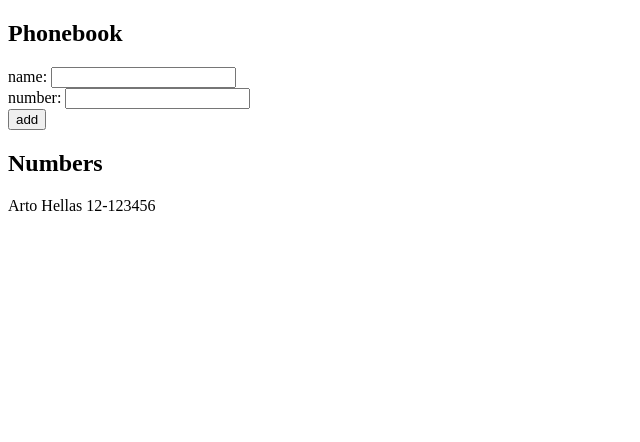
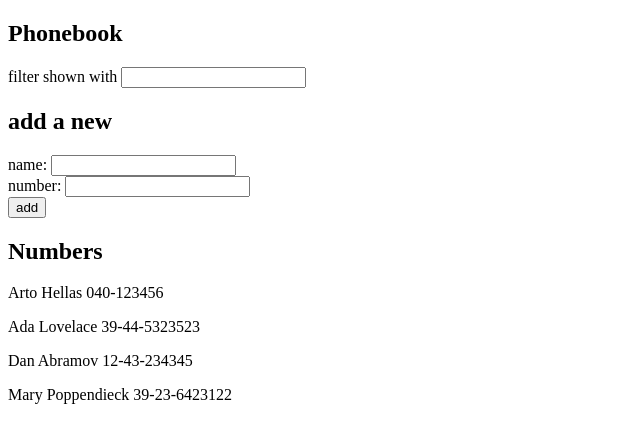
Before and after one commit to AlexandreSchnell/fullstackopen-part2, a React (Create React App) app in the folder phonebook/: page / in a window 1280 px wide. Shown: the top 442 px of the page, without its empty margins (0-640 px from the left). Built offline with nearby package versions, Linux system fonts and the light colour scheme.

Commit message:
Exercise 2.9

```diff
--- a/phonebook/src/App.js
+++ b/phonebook/src/App.js
@@ -2,17 +2,19 @@
 
 const App = () => {
   const [persons, setPersons] = useState([
-    {
-      name: 'Arto Hellas',
-      number: '12-123456'
-    }
+    { name: 'Arto Hellas', number: '040-123456', id: 1 },
+    { name: 'Ada Lovelace', number: '39-44-5323523', id: 2 },
+    { name: 'Dan Abramov', number: '12-43-234345', id: 3 },
+    { name: 'Mary Poppendieck', number: '39-23-6423122', id: 4 }
   ])
+  const [filteredPersons, setFilteredPersons] = useState(persons)
   const [newName, setNewName] = useState('')
   const [newNumber, setNewNumber] = useState('')
+  const [search, setSearch] = useState('')
 
   const addPerson = (event) => {
     event.preventDefault()
-    if(persons.some(person => person.name === newName)){
+    if(persons.some(person => person.name.toLowerCase() === newName.toLowerCase())){
       return alert(`${newName} is already added to phonebook`)
     }
 
@@ -21,16 +23,29 @@
       number: newNumber,
     }
     setPersons(persons.concat(personObject))
+
+    if(newName.toLowerCase().includes(search))
+      setFilteredPersons(filteredPersons.concat(personObject))
+
     setNewName('')
     setNewNumber('')
   }
 
   const handleNameChange = (event) => setNewName(event.target.value)
   const handleNumberChange = (event) => setNewNumber(event.target.value)
+  const handleSearch = (event) => {
+    const searchTerm = event.target.value.toLowerCase()
+    setSearch(searchTerm)
+    setFilteredPersons(persons.filter(person => person.name.toLowerCase().includes(searchTerm)))
+  }
 
   return (
     <div>
       <h2>Phonebook</h2>
+      <div>
+        filter shown with <input value={search} onChange={handleSearch}/>
+      </div>
+      <h2>add a new</h2>
       <form onSubmit={addPerson}>
         <div>
           name: <input value={newName} onChange={handleNameChange}/>
@@ -43,7 +58,7 @@
         </div>
       </form>
       <h2>Numbers</h2>
-      {persons.map((person) =>
+      {filteredPersons.map((person) =>
         <p key={person.name}>{person.name} {person.number}</p>
       )}
     </div>
```
